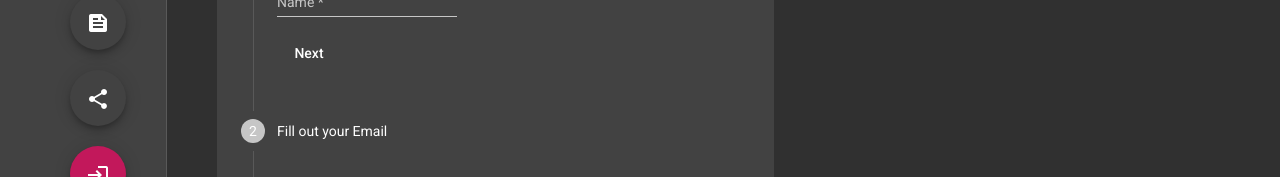
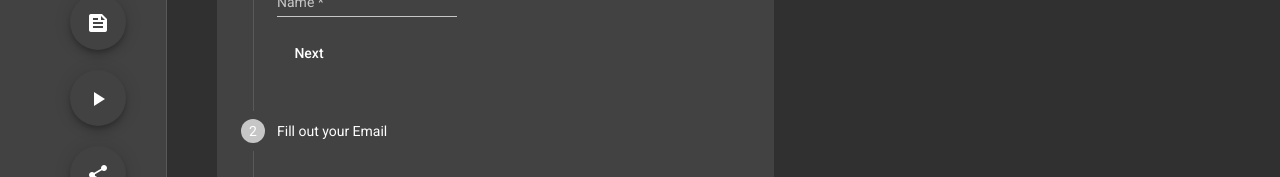
Before and after one commit to Verenasworld/newform, an Angular app: page / in a window 1280 px wide. Both pictures are taken after a click on the button "menu". Shown: the part 312-489 px from the top of the page. Built offline with nearby package versions, Linux system fonts and the light colour scheme; what @ngmodule/material-carousel would draw is missing.

Commit message:
fix:add some component, overview and first set up for form

```diff
--- a/package.json
+++ b/package.json
@@ -22,6 +22,7 @@
     "@angular/platform-browser": "~11.2.6",
     "@angular/platform-browser-dynamic": "~11.2.6",
     "@angular/router": "~11.2.6",
+    "@ngmodule/material-carousel": "^0.6.0",
     "rxjs": "~6.6.0",
     "tslib": "^2.0.0",
     "zone.js": "~0.11.3"
--- a/src/app/app.component.html
+++ b/src/app/app.component.html
@@ -13,6 +13,9 @@
         </button>
         <button mat-fab color=secondary>
           <mat-icon>feed</mat-icon>
+        </button>
+        <button mat-fab color=secondary>
+          <mat-icon>play_arrow</mat-icon>
         </button>
         <button mat-fab color=secondary>
           <mat-icon>share</mat-icon>
@@ -36,4 +39,6 @@
     <app-carousel></app-carousel>
     <app-form></app-form>
     <app-news></app-news>
+
+    <h3>Sport Quiz</h3>
 </mat-drawer-container></div>
```
Also changed, not shown: src/app/app.module.ts (+6 -1 lines), 1 other file (tests, documents, lock files or other folders).
